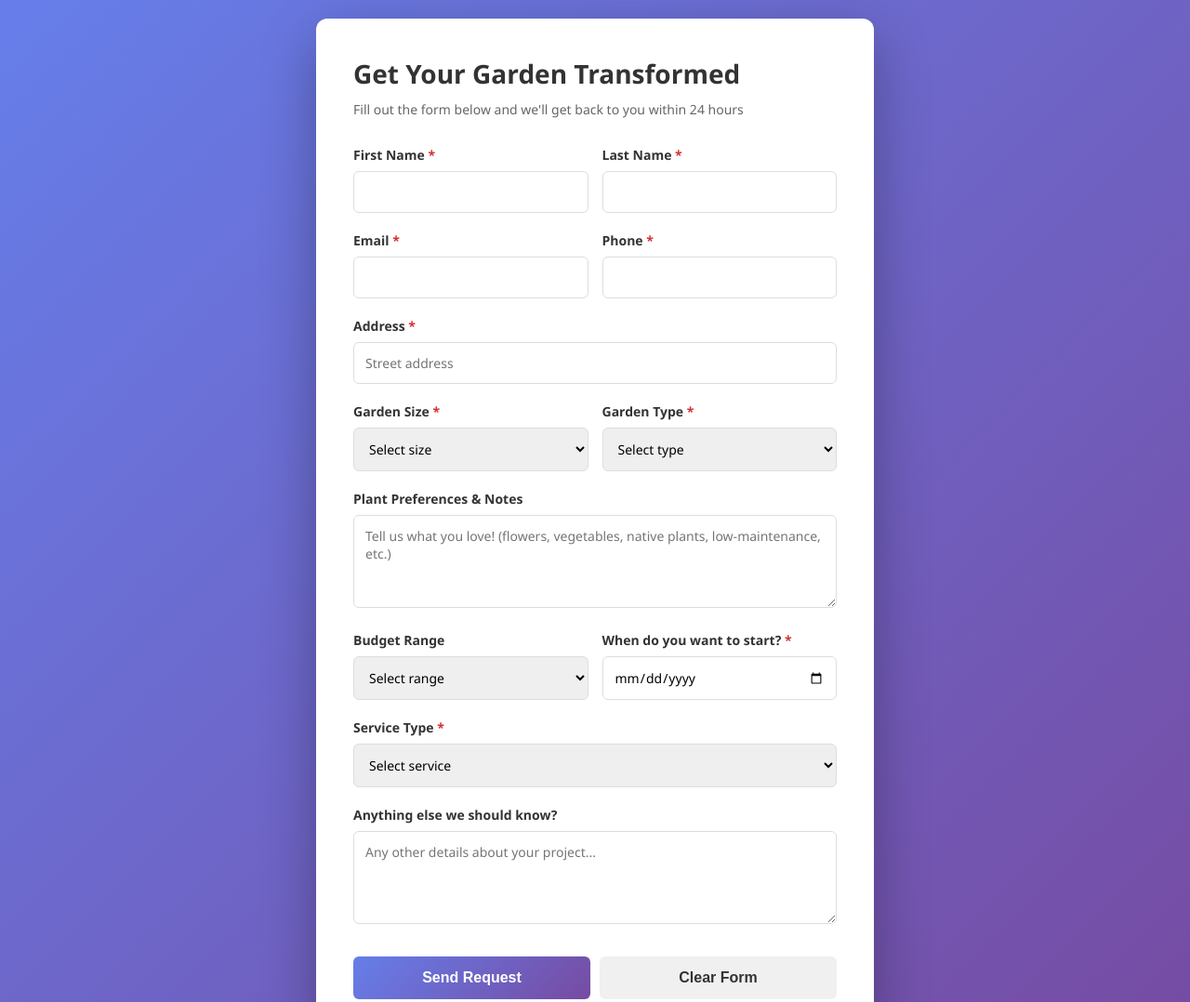
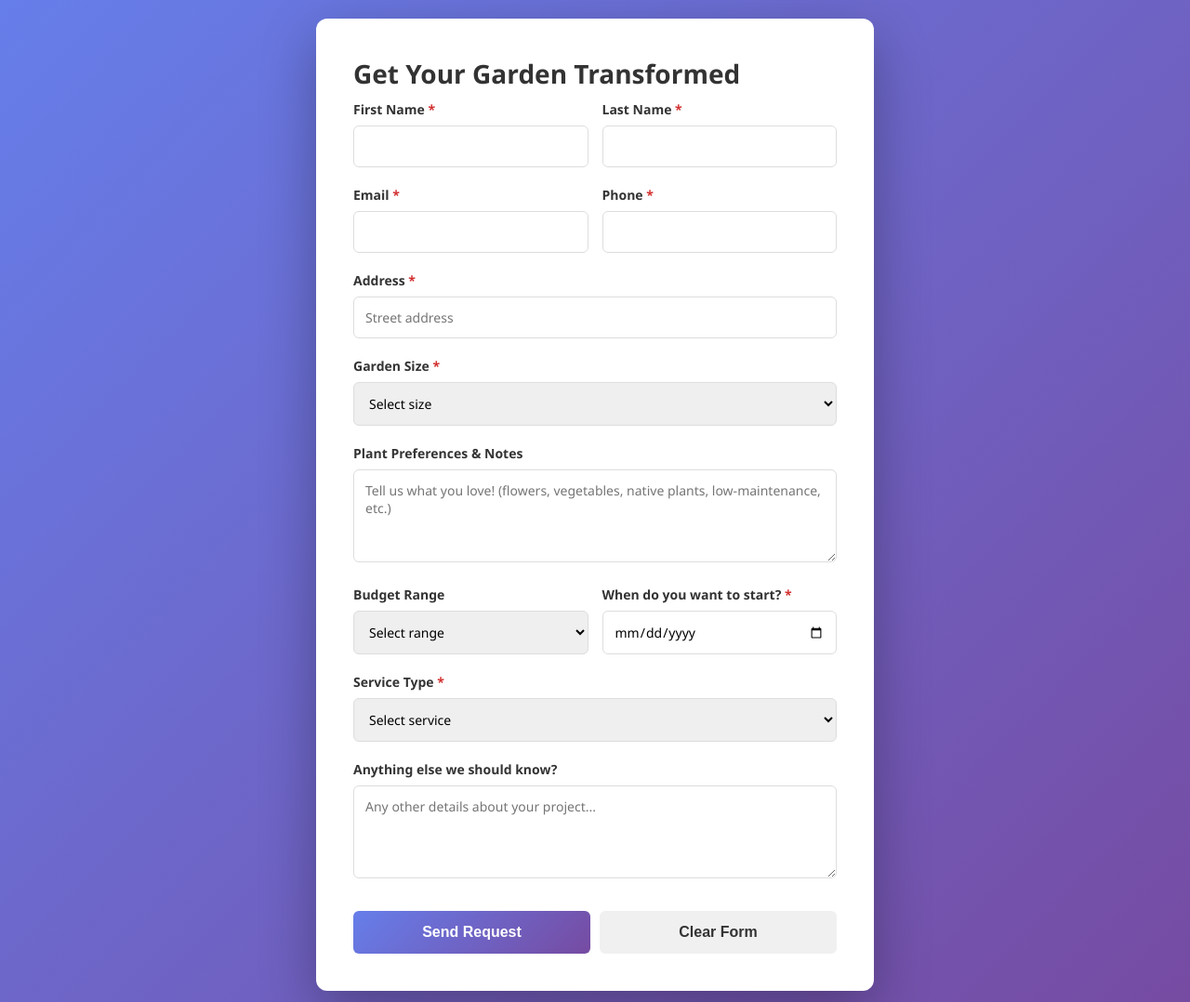
Before and after one commit to low-levelled/yourneighborsgardener-contact, a website: page index.html in a window 1280 px wide. Shown: the top 1078 px of the page at 93% size. Drawn offline with Linux system fonts and the light colour scheme.

Commit message:
Remove garden type input from form
Removed garden type selection from the form and updated garden size section.

```diff
--- a/index.html
+++ b/index.html
@@ -190,7 +190,6 @@
 <body>
     <div class="container">
         <h1>Get Your Garden Transformed</h1>
-        <p class="subtitle">Fill out the form below and we'll get back to you within 24 hours</p>
 
         <div id="successMessage" class="success-message">
             ✓ Thank you! We received your request. We'll contact you soon!
@@ -232,7 +231,6 @@
             </div>
 
             <!-- Garden Info -->
-            <div class="form-row">
             <div class="form-group">
                 <label for="gardenSize">Garden Size <span class="required">*</span></label>
                 <select id="gardenSize" name="gardenSize" required>
@@ -242,17 +240,6 @@
                     <option value="large">Large (1500-3000 sq ft)</option>
                     <option value="xlarge">Extra Large (> 3000 sq ft)</option>
                 </select>
-                </div>
-                <div class="form-group">
-                    <label for="gardenType">Garden Type <span class="required">*</span></label>
-                    <select id="gardenType" name="gardenType" required>
-                        <option value="">Select type</option>
-                        <option value="full-sun">Full Sun</option>
-                        <option value="partial-shade">Partial Shade</option>
-                        <option value="full-shade">Full Shade</option>
-                        <option value="mixed">Mixed Light</option>
-                    </select>
-                </div>
             </div>
 
             <!-- Plant Preferences -->
@@ -334,7 +321,6 @@
                 phone: document.getElementById('phone').value,
                 address: document.getElementById('address').value,
                 gardenSize: document.getElementById('gardenSize').value,
-                gardenType: document.getElementById('gardenType').value,
                 plantPreferences: document.getElementById('plantPreferences').value,
                 budget: document.getElementById('budget').value,
                 availability: document.getElementById('availability').value,
```
Lines whose indentation alone changed are shown as unchanged.
